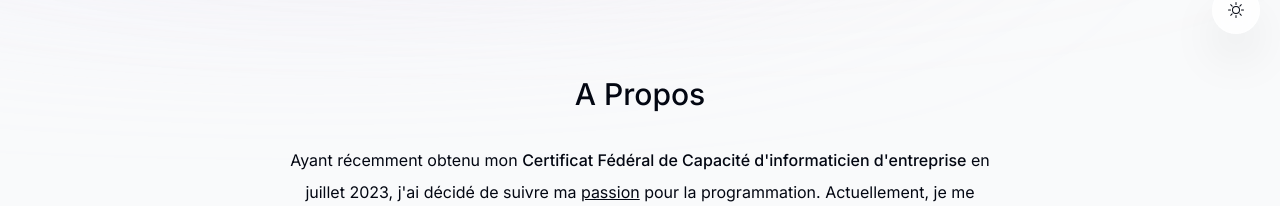
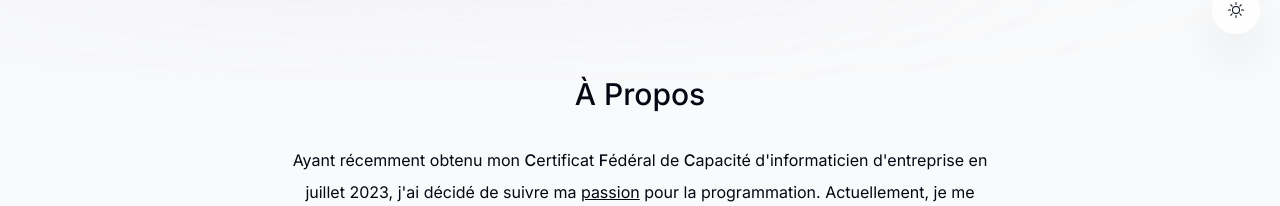
Before and after one commit to anthohn/web-portfolio, a Next.js app: page / in a window 1280 px wide. Shown: the part 746-952 px from the top of the page. Built offline with nearby package versions, Linux system fonts and the light colour scheme; no server answers.

Commit message:
text fix

```diff
--- a/components/about.tsx
+++ b/components/about.tsx
@@ -6,7 +6,7 @@ import { motion } from "framer-motion";
 import { useSectionInView } from "@/lib/hooks";
 
 export default function About() {
-  const { ref } = useSectionInView("A propos");
+  const { ref } = useSectionInView("À propos");
 
   return (
     <motion.section
@@ -17,16 +17,16 @@ export default function About() {
       transition={{ delay: 0.175 }}
       id="about"
     >
-      <SectionHeading>A propos</SectionHeading>
+      <SectionHeading>À propos</SectionHeading>
       <p className="mb-3">
       Ayant récemment obtenu mon{" "}
-        <span className="font-medium">Certificat Fédéral de Capacité d&apos;informaticien d&apos;entreprise</span> en juillet 2023,
+        <span className="font-medium">C</span>ertificat <span className="font-medium">F</span>édéral de <span className="font-medium">C</span>apacité d&apos;informaticien d&apos;entreprise en juillet 2023,
         j&apos;ai décidé de suivre ma <span className="underline">passion</span> pour la programmation.
         Actuellement, je me prépare à intégrer une{" "}
         <span className="font-medium">école supérieure en développement d&apos;applications en 2024</span>.{" "}
-        En ce moment, Je me concentre sur l&apos;apprentissage de{" "} <span className="font-medium"> React, Next.js & Django</span>
-        . Je également familier avec le framework <span className="underline">Symfony</span> avec lequel j&apos;ai réalisé mon Travail pratique individuel
-        <span className="font-medium">(TPI)</span> où j&apos;ai obtenu la note de <span className="font-medium">5,6</span>
+        Je me concentre également sur l&apos;apprentissage de{" "} <span className="font-medium"> React, Next.js & Django</span>
+        . Je suis aussi familier avec le framework <span className="underline">Symfony</span> avec lequel j&apos;ai réalisé mon travail pratique individuel
+        <span className="font-medium"> (TPI)</span> où j&apos;ai obtenu la note de <span className="font-medium">5,6</span>
         .
       </p>
 
@@ -34,7 +34,7 @@ export default function About() {
         Mon objectif est d&apos;approfondir mes <span className="font-medium">compétences en développement</span> et de
         contribuer à des projets innovants.
         {" "}
-        je suis <span className="font-medium underline">motivé</span> et <span className="font-medium underline">créatif</span>
+        Je suis <span className="font-medium underline">motivé</span> et <span className="font-medium underline">créatif</span>
          , prêt à relever de nouveaux défis dans le monde du développement d&apos;applications.
       </p>
     </motion.section>
--- a/components/footer.tsx
+++ b/components/footer.tsx
@@ -4,7 +4,7 @@ export default function Footer() {
   return (
     <footer className="mb-10 px-4 text-center text-gray-500">
       <p className="text-xs">
-        <span className="font-semibold">A propos du site :</span> construit avec
+        <span className="font-semibold">À propos du site :</span> construit avec
         React & Next.js, TypeScript, Tailwind CSS, Framer Motion, React Email & Resend, hébergé sur Vercel.
       </p>
     </footer>
--- a/lib/data.ts
+++ b/lib/data.ts
@@ -13,7 +13,7 @@ export const links = [
     hash: "#home",
   },
   {
-    name: "A propos",
+    name: "À propos",
     hash: "#about",
   },
   {
```
